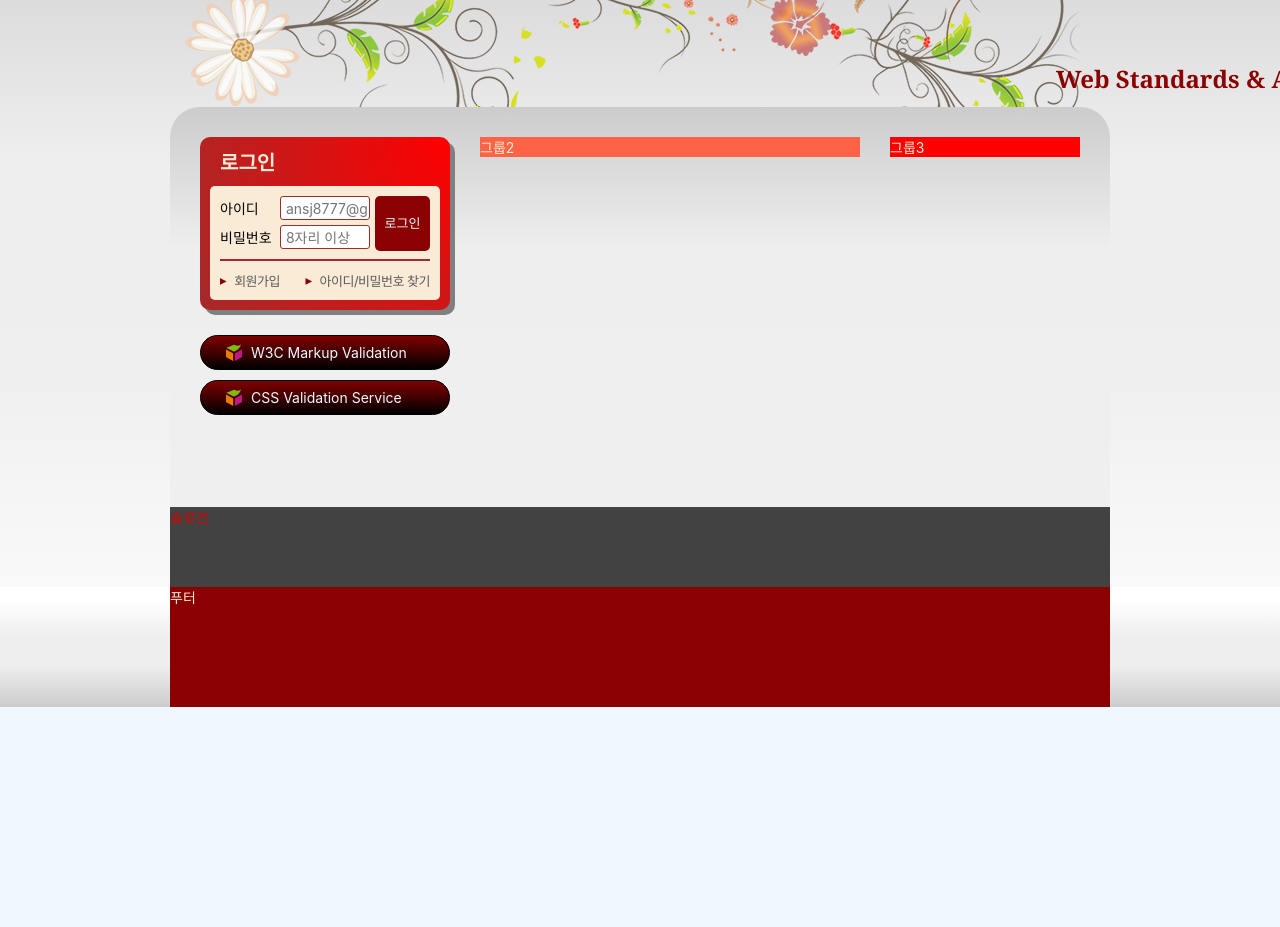
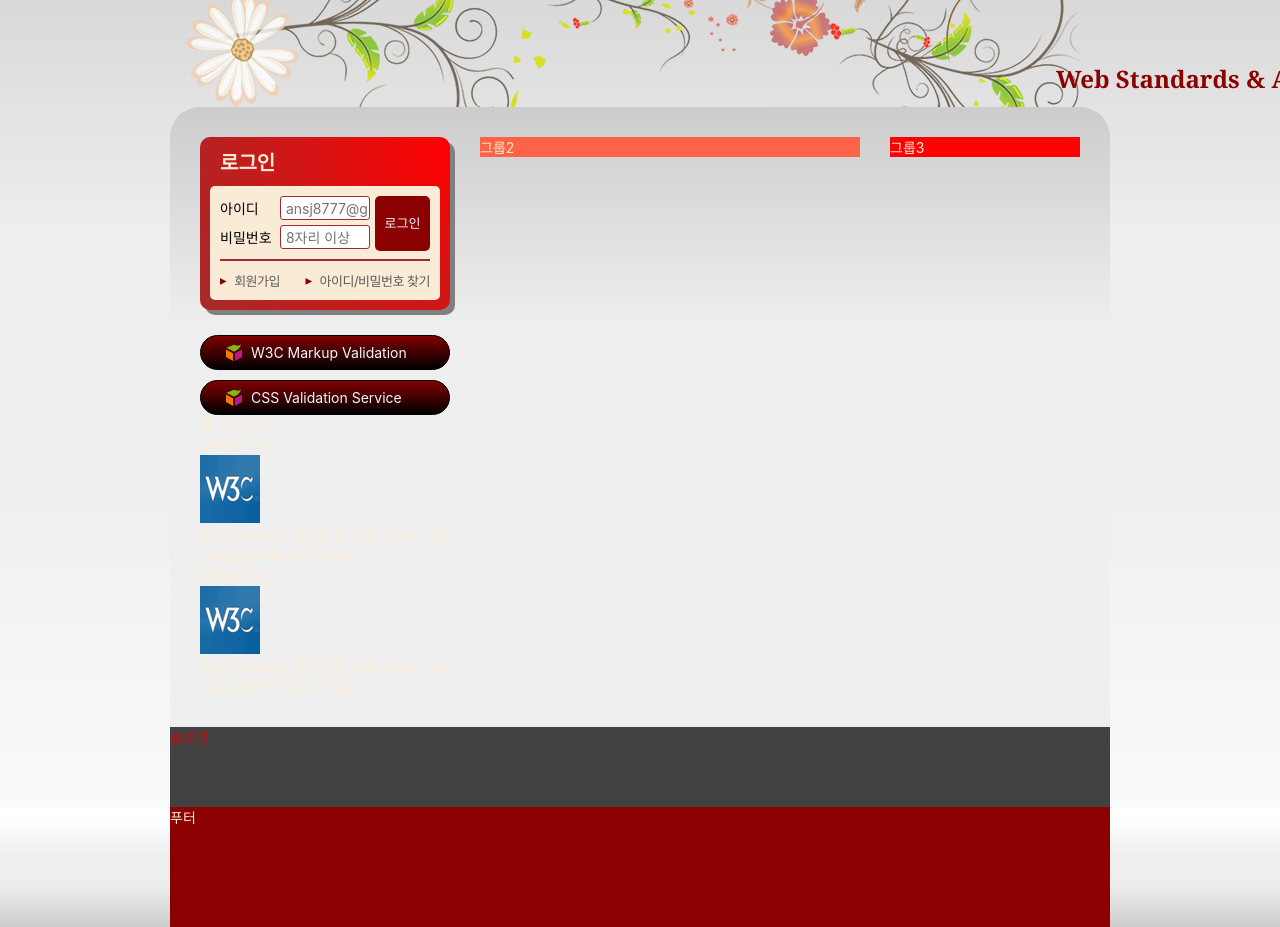
Before and after one commit to s-ja/HTML5, a plain HTML site: page index.html in a window 1280 px wide. Shown: the part 140-1067 px from the top of the page. Before the commit the page ends 847 px from the top, so only its background shows below. Drawn offline with Linux system fonts and the light colour scheme; a web font is replaced by a local one.

Commit message:
web 관련 용어 markup

```diff
--- a/index.html
+++ b/index.html
@@ -228,6 +228,31 @@
             </a>
         </li>
         </ul>
+        <section class="term">
+          <h2 class="term_title">
+            웹 관련 용어
+          </h2>
+          <dl class="term_list">
+            <div class="odd">
+              <dt class="term_list_subject">웹 표준 이란?</dt>
+              <dd class="term_list_thumbnail">
+                <img src="./assets/web_standards.gif" alt="W3C 로고">
+              </dd>
+              <dd class="term_list_brief">
+                W3C 단체에서 규정한 웹 기술 사양에 대한 규칙을 말하며 표준 규격은...
+              </dd>
+            </div>
+            <div class="even">
+              <dt class="term_list_subject">웹 표준 이란?</dt>
+              <dd class="term_list_thumbnail">
+                <img src="./assets/web_standards.gif" alt="W3C 로고">
+              </dd>
+              <dd class="term_list_brief">
+                W3C 단체에서 규정한 웹 기술 사양에 대한 규칙을 말하며 표준 규격은...
+              </dd>
+            </div>
+          </dl>
+        </section>
       </div>
       <div class="group group2">그룹2</div>
       <div class="group group3">그룹3</div>
```
